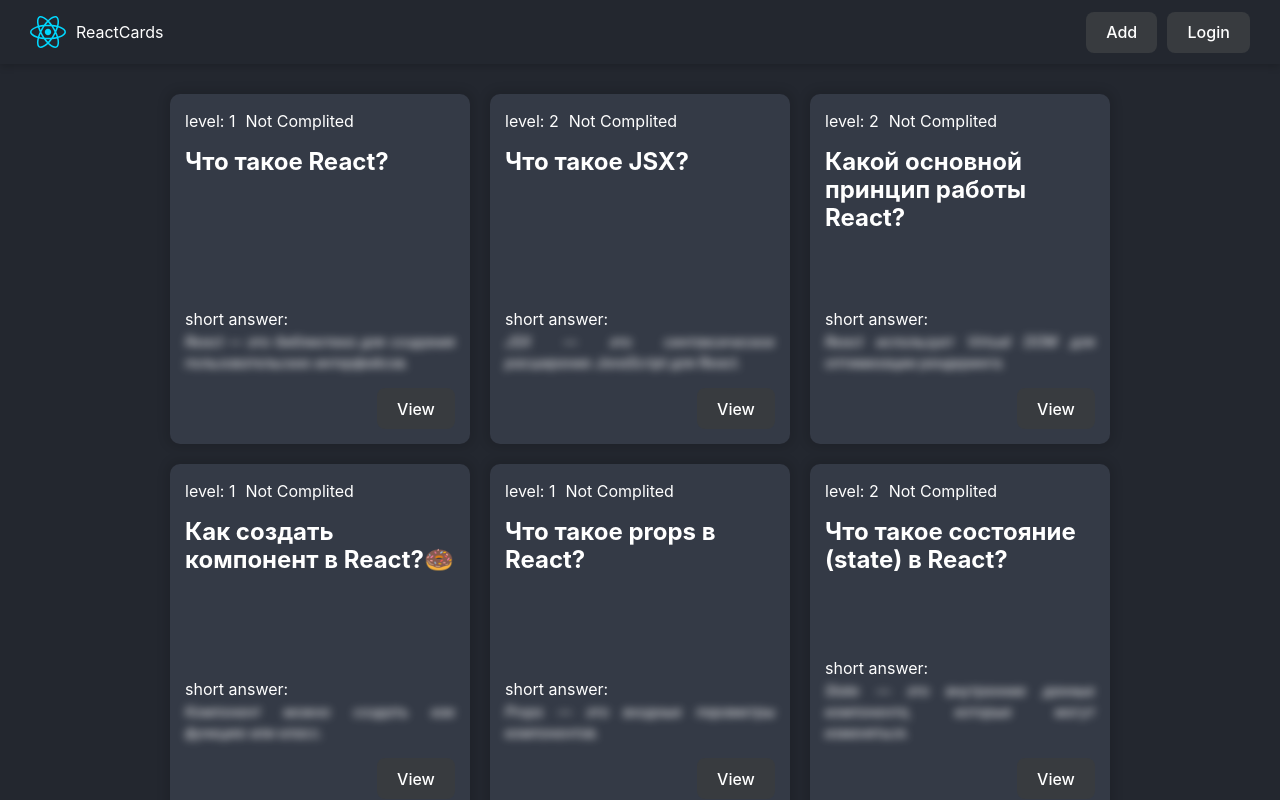
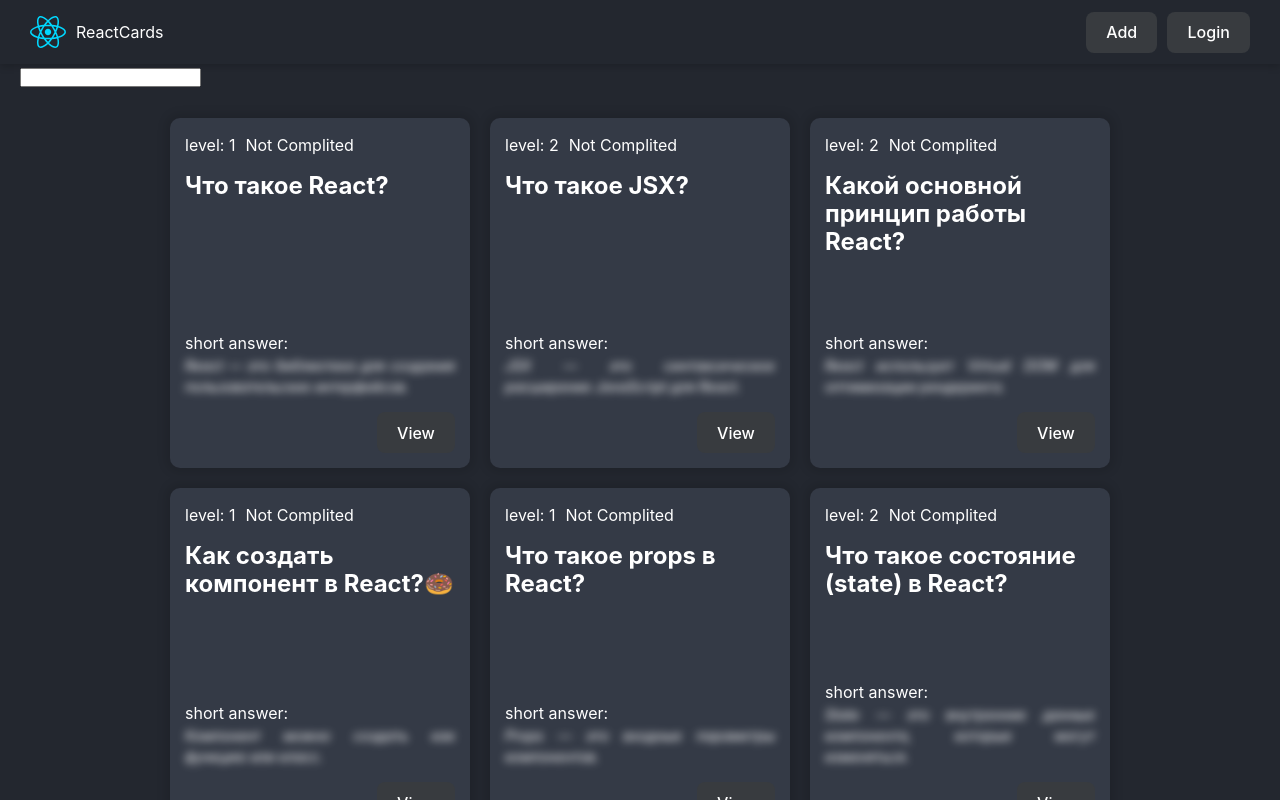
Before and after one commit to Kotiev12/react-app-course, a React (Vite) app: page / in a window 1280 px wide. Built offline with nearby package versions, Linux system fonts and the light colour scheme; data requests are answered from the project's data file.

Commit message:
input, eslint, memo

```diff
--- a/eslint.config.js
+++ b/eslint.config.js
@@ -43,6 +43,7 @@
       // Ваши кастомные правила
       "react/jsx-no-target-blank": "off",
       "react/prop-types": "warn",
+      "react/display-name": "off",
       "react-refresh/only-export-components": ["warn", { allowConstantExport: true }],
 
       // Настройки Prettier
--- a/src/components/QuestionCardList/QuestionCardList.jsx
+++ b/src/components/QuestionCardList/QuestionCardList.jsx
@@ -1,7 +1,8 @@
+import { memo } from "react";
 import { QuestionCard } from "../QuestionCard";
 import cls from "./QuestionCardList.module.css";
 
-export const QuestionCardList = ({ cards }) => {
+export const QuestionCardList = memo(({ cards }) => {
   return (
     <div className={cls.cardList}>
       {cards.map((card, index) => {
@@ -9,4 +10,4 @@
       })}
     </div>
   );
-};
+});
--- a/src/pages/HomePage/HomePage.jsx
+++ b/src/pages/HomePage/HomePage.jsx
@@ -7,6 +7,7 @@
 
 export const HomePage = () => {
   const [questions, setQuestions] = useState([]);
+  const [searchValue, setSearchValue] = useState("");
 
   const [getQuestions, isLoading, error] = useFetch(async (url) => {
     const response = await fetch(`${API_URL}/${url}`);
@@ -20,8 +21,14 @@
     getQuestions("react");
   }, []);
 
+  const onSearchChangeHandler = (e) => {
+    setSearchValue(e.target.value);
+  };
+
   return (
     <>
+      <input type="text" value={searchValue} onChange={onSearchChangeHandler} />
+
       {isLoading && <Loader />}
       {error && <p>{error}</p>}
       <QuestionCardList cards={questions} />
```
